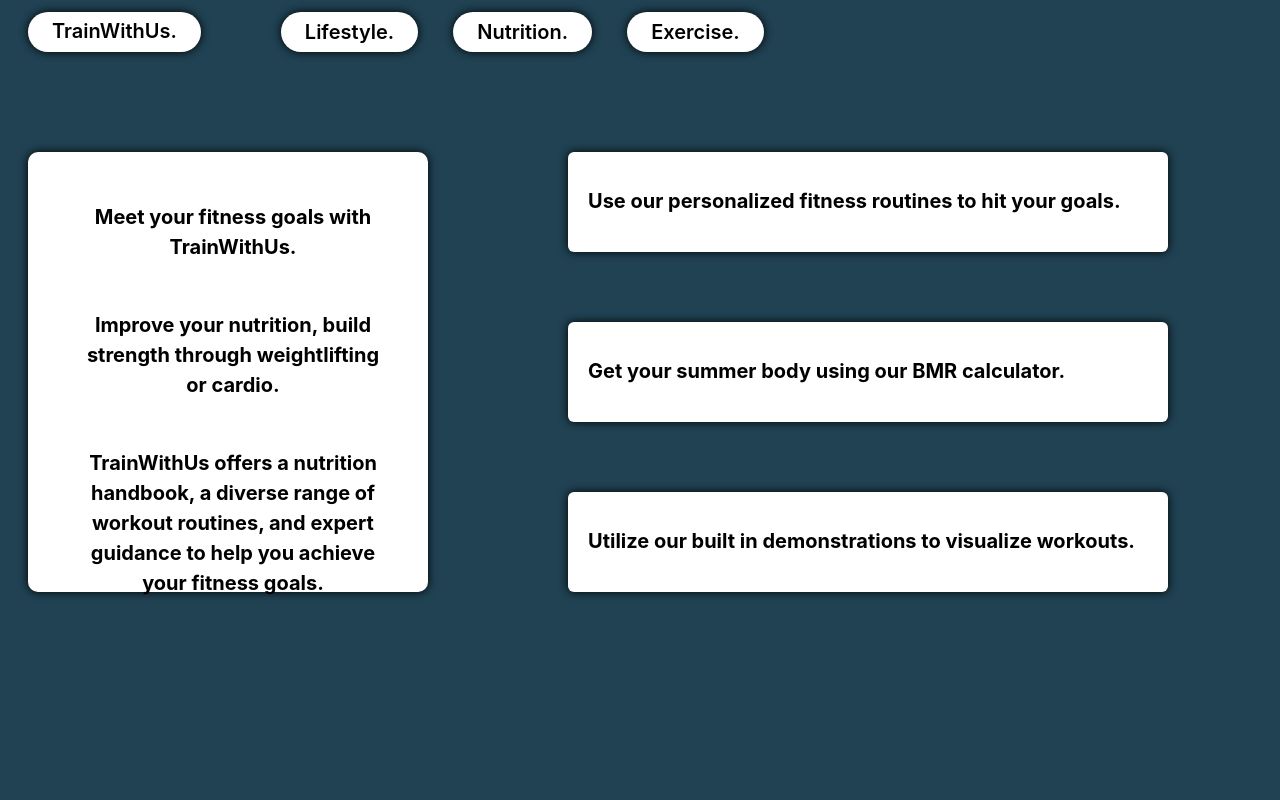
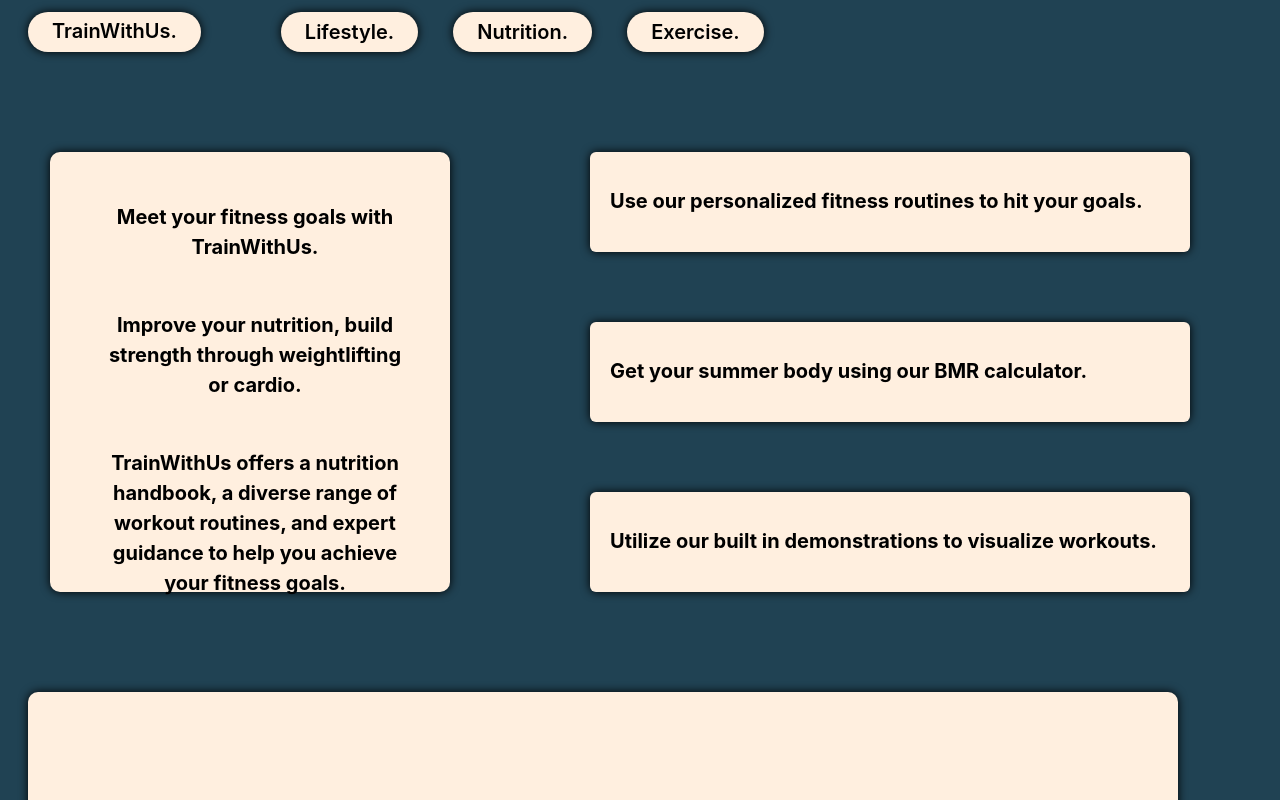
Before and after one commit to hamedou0/TrainWithUs1, a React (Create React App) app: page / in a window 1280 px wide. Shown: the top 800 px of the page. Built offline with nearby package versions, Linux system fonts and the light colour scheme.

Commit message:
added bottom component

```diff
--- a/src/App.js
+++ b/src/App.js
@@ -31,6 +31,12 @@ function App() {
         <Righthome/>
       </Flex>
       </Box>
+      <Box boxShadow="0 0 10px rgba(0, 0, 0, 3.25)" backgroundColor='#FFEFDF' borderRadius="10px" width={1150} height={440} marginTop={100} marginLeft={7} textAlign="center" textColor="black" justifyItems="center" fontWeight='bolder' paddingTop="50px" paddingLeft="10px" paddingBottom="20px">
+        <Text>
+
+        </Text>
+     </Box>
+
       </ChakraProvider>
   );
 }
--- a/src/LeftHome.js
+++ b/src/LeftHome.js
@@ -14,7 +14,7 @@ import {
 
 export default function Lefthome ()  {
  return (
-    <Box boxShadow="0 0 10px rgba(0, 0, 0, 3.25)" backgroundColor='#FFFFFF' borderRadius="10px" width={400} height={440} marginTop={100} marginLeft={7} textAlign="center" textColor="black" justifyItems="center" fontWeight='bolder' paddingTop="50px" paddingLeft="10px" paddingBottom="20px">
+    <Box boxShadow="0 0 10px rgba(0, 0, 0, 3.25)" backgroundColor='#FFEFDF' borderRadius="10px" width={400} height={440} marginTop={100} marginLeft={50} textAlign="center" textColor="black" justifyItems="center" fontWeight='bolder' paddingTop="50px" paddingLeft="10px" paddingBottom="20px">
         <Text fontSize="xl"> Meet your fitness goals with <span> TrainWithUs.</span></Text>
         <Text paddingTop={12} fontSize="xl" paddingLeft={10} paddingRight={10}>Improve your nutrition,
          build strength through weightlifting or cardio.
--- a/src/RightHome.js
+++ b/src/RightHome.js
@@ -17,17 +17,17 @@ import {
 export default function Righthome ()  {
  return (
   <Box  maxWidth={800} marginTop="30px" >
-  <Card  boxShadow="0 0 10px rgba(0, 0, 0, 3.25)" marginTop={70} marginLeft={140} height={100} width={600} backgroundColor="#FFFFFF">
+  <Card  boxShadow="0 0 10px rgba(0, 0, 0, 3.25)" marginTop={70} marginLeft={140} height={100} width={600} backgroundColor="#FFEFDF">
       <CardBody>
            <Text alignContent='center' textColor='black' fontSize="xl" fontWeight="bolder" marginTop="3.5">Use our personalized fitness routines to hit your goals.</Text>
       </CardBody>
   </Card>
-  <Card boxShadow="0 0 10px rgba(0, 0, 0, 3.25)" marginTop={70} marginLeft={140} height={100} width={600} backgroundColor="#FFFFFF">
+  <Card boxShadow="0 0 10px rgba(0, 0, 0, 3.25)" marginTop={70} marginLeft={140} height={100} width={600} backgroundColor="#FFEFDF">
       <CardBody>
         <Text alignContent='center' textColor='black' fontSize="xl" fontWeight="bolder" marginTop="3.5">Get your summer body using our BMR calculator.</Text>
       </CardBody>
   </Card>
-  <Card boxShadow="0 0 10px rgba(0, 0, 0, 3.25)" marginTop={70} marginLeft={140} height={100} width={600} backgroundColor="#FFFFFF">
+  <Card boxShadow="0 0 10px rgba(0, 0, 0, 3.25)" marginTop={70} marginLeft={140} height={100} width={600} backgroundColor="#FFEFDF">
     <CardBody>
       <Text alignContent='center' textColor='black' fontSize="xl" fontWeight="bolder" marginTop="3.5">Utilize our built in demonstrations to visualize workouts.</Text>
     </CardBody>
--- a/src/navBar.js
+++ b/src/navBar.js
@@ -19,22 +19,22 @@ import {
  export default function NavBar () {
  return (
 <Box display= "flex" >
-    <Box boxShadow="0 0 10px rgba(0, 0, 0, 3.25)" fontWeight='semibold' textAlign="flex-end" fontSize="xl" backgroundColor='#FFFFFF' justifyContent="flex-start" maxWidth={200} maxH={500} paddingLeft={6} borderRadius="20px" maxHeight="10" marginTop={3} marginLeft={7} textColor='black'paddingRight={6} paddingTop={1}>
+    <Box boxShadow="0 0 10px rgba(0, 0, 0, 3.25)" fontWeight='semibold' textAlign="flex-end" fontSize="xl" backgroundColor='#FFEFDF' justifyContent="flex-start" maxWidth={200} maxH={500} paddingLeft={6} borderRadius="20px" maxHeight="10" marginTop={3} marginLeft={7} textColor='black'paddingRight={6} paddingTop={1}>
           <Text>
             TrainWithUs.
           </Text>
     </Box>
 
-    <Button boxShadow="0 0 10px rgba(0, 0, 0, 3.25)" textAlign="flex-end" fontSize="xl" backgroundColor='#FFFFFF' justifyContent="flex-start" maxWidth={200} maxH={500} paddingLeft={6} borderRadius="20px" maxHeight="10" marginTop={3} marginLeft={20} textColor='black' paddingRight={6}>
+    <Button boxShadow="0 0 10px rgba(0, 0, 0, 3.25)" textAlign="flex-end" fontSize="xl" backgroundColor='#FFEFDF' justifyContent="flex-start" maxWidth={200} maxH={500} paddingLeft={6} borderRadius="20px" maxHeight="10" marginTop={3} marginLeft={20} textColor='black' paddingRight={6}>
            <Text> Lifestyle.</Text>
     </Button>
 
     <a href='https://www.notion.so/trainwithusnutritionhandbook/db732843e92245349fa3af50414df3d3?v=85ea0354207b438d8beabb23f45ac5c6'>
-    <Button boxShadow="0 0 10px rgba(0, 0, 0, 3.25)" textAlign="flex-end" fontSize="xl" backgroundColor='#FFFFFF' justifyContent="flex-start" maxWidth={200} maxH={500} paddingLeft={6} borderRadius="20px" maxHeight="10" marginTop={3} marginLeft={35} textColor='black'paddingRight={6}>
+    <Button boxShadow="0 0 10px rgba(0, 0, 0, 3.25)" textAlign="flex-end" fontSize="xl" backgroundColor='#FFEFDF' justifyContent="flex-start" maxWidth={200} maxH={500} paddingLeft={6} borderRadius="20px" maxHeight="10" marginTop={3} marginLeft={35} textColor='black'paddingRight={6}>
           <Text> Nutrition.</Text>
     </Button>
     </a>
-    <Button boxShadow="0 0 10px rgba(0, 0, 0, 3.25)" textAlign="flex-end" fontSize="xl" backgroundColor='#FFFFFF' justifyContent="flex-start" maxWidth={200} maxH={500} paddingLeft={6} borderRadius="20px" maxHeight="10" marginTop={3} marginLeft={35} textColor='black'paddingRight={6}>
+    <Button boxShadow="0 0 10px rgba(0, 0, 0, 3.25)" textAlign="flex-end" fontSize="xl" backgroundColor='#FFEFDF' justifyContent="flex-start" maxWidth={200} maxH={500} paddingLeft={6} borderRadius="20px" maxHeight="10" marginTop={3} marginLeft={35} textColor='black'paddingRight={6}>
           <Text> Exercise.</Text>
     </Button>
 
```
Also changed, not shown: src/pages/About.js (added, +11 -0 lines), src/pages/Home.js (added, +58 -0 lines).
